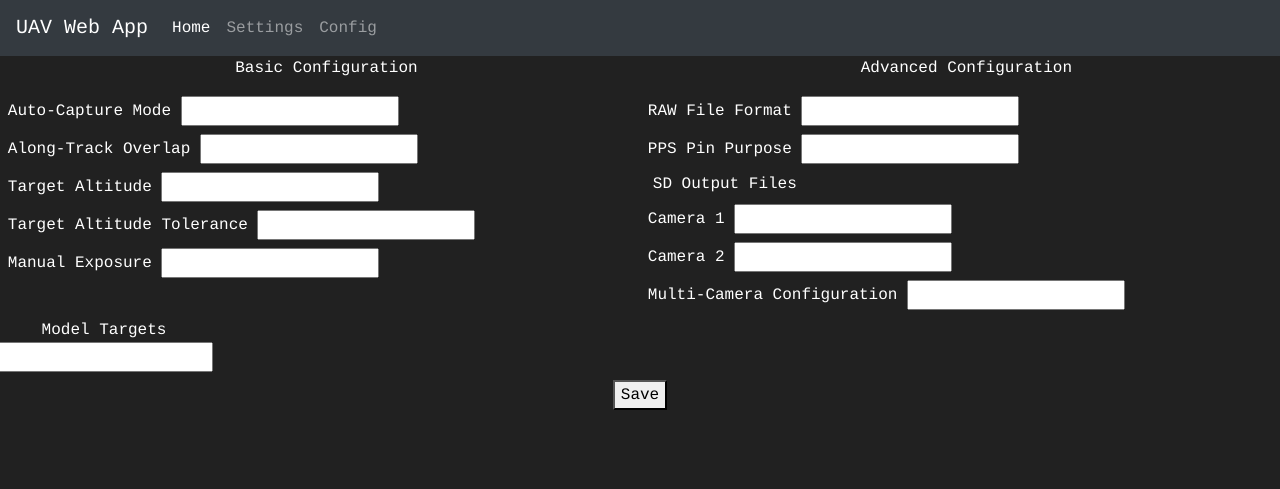
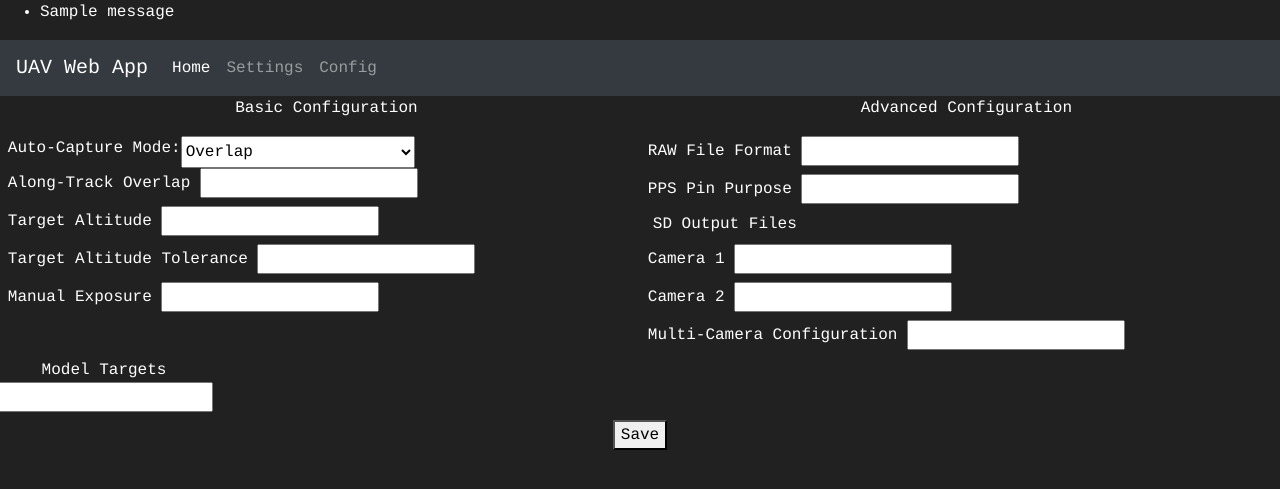
Before and after one commit to JesseChin/CUSP, a Flask app: page /configuration in a window 1280 px wide. Shown: the top 489 px of the page. Run offline with Flask 2, Linux system fonts and the light colour scheme; one stand-in notice (Sample message) is shown; some libraries are stand-ins or nearby versions.

Commit message:
Added Drop-Down Menus and Alert Message.

```diff
--- a/Web_App/templates/base.html
+++ b/Web_App/templates/base.html
@@ -1,4 +1,13 @@
 <!doctype html>
+{% with messages = get_flashed_messages() %}
+  {% if messages %}
+    <ul class=flashes>
+    {% for message in messages %}
+      <li>{{ message }}</li>
+    {% endfor %}
+    </ul>
+  {% endif %}
+{% endwith %}
 <html lang="en">
    <head>
       <!-- Required meta tags -->
--- a/Web_App/templates/config.html
+++ b/Web_App/templates/config.html
@@ -4,6 +4,14 @@
 {% endblock %}
 
 {% block content %}
+
+{% if show_alert %}
+<script>
+  window.onload = function() {
+    alert("JSON saved.");
+  };
+</script>
+{% endif %}
 
     <style>
         .sub-entry {
@@ -29,10 +37,11 @@
         <div class="sub-entry">
             <center><p>Basic Configuration</p></center>
             <div class="form-row form-input-name-row">
-                <label>
-                    <span>Auto-Capture Mode</span>
-                    <input name="auto-capture_mode" type="text">
-                </label>
+                <label for="acm">Auto-Capture Mode:</label>
+                    <select id="acmsel" name="acmode">
+                        <option value="Overlap">Overlap</option>
+                        <option value="Sample">Sample Option Not Sure</option>
+                    </select>
             </div>
             <div class="form-row form-input-name-row">
                 <label>
--- a/Web_App/test.py
+++ b/Web_App/test.py
@@ -48,4 +48,4 @@ def save_json():
     data = json.dumps(form_data)
     with open('form_data.json', 'w') as outfile:
         json.dump(data, outfile)
-    return 'JSON data saved to file'
+    return render_template('config.html', show_alert=True)
```
